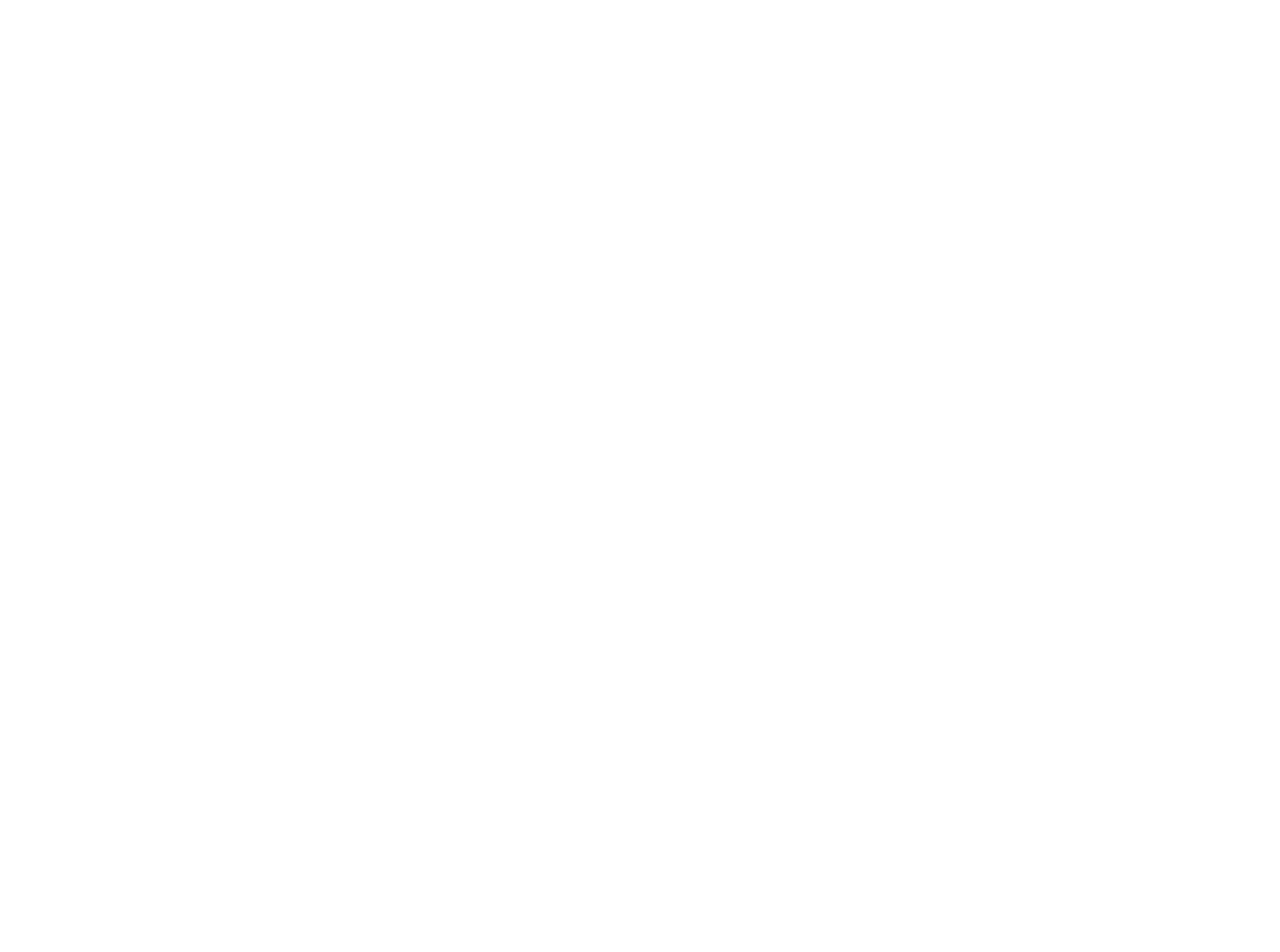
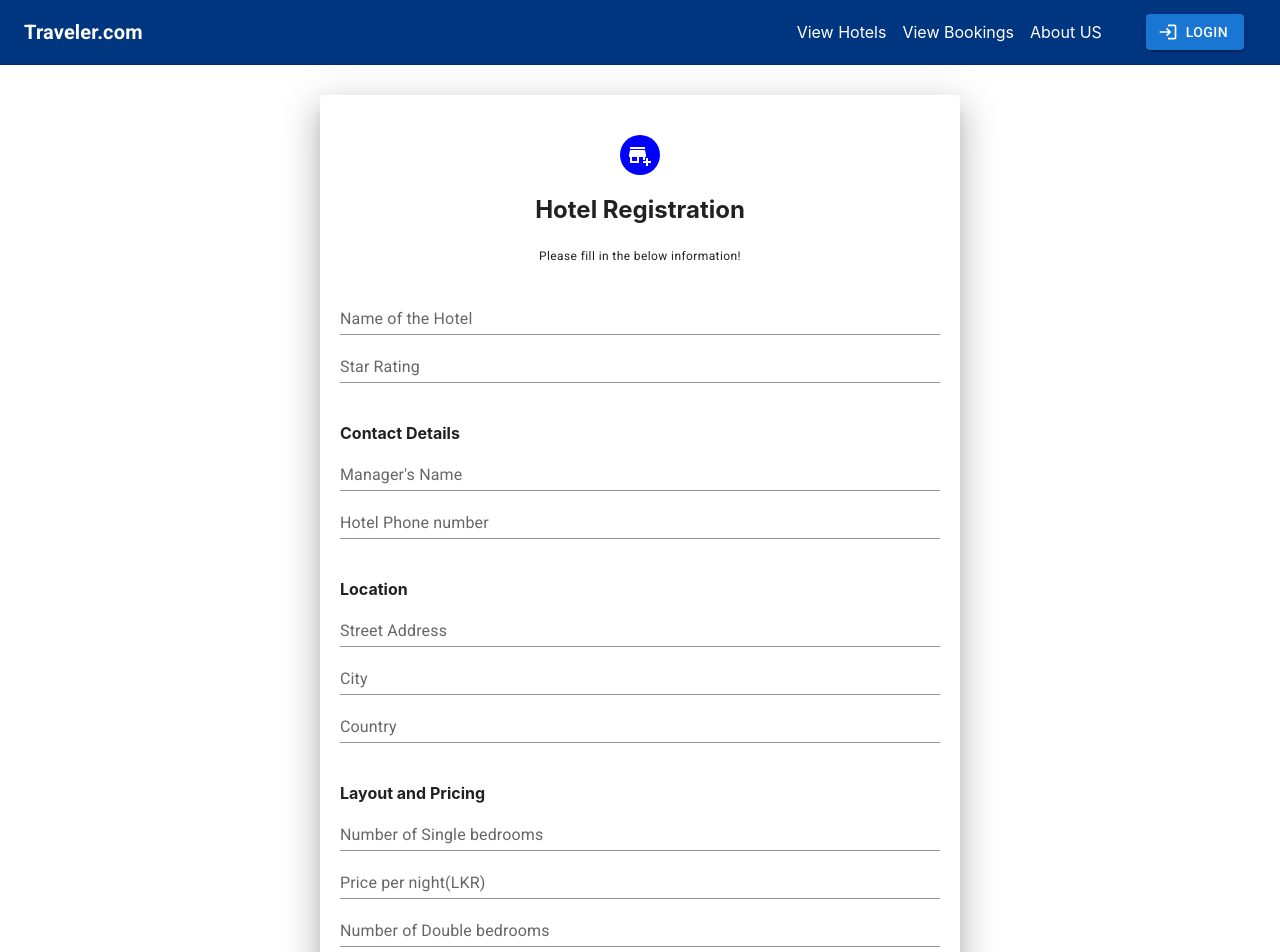
Before and after one commit to navod99/hotel-reservation-platform, a React (Create React App) app in the folder Frontend/: page /addhotel in a window 1280 px wide. Before the commit this address had no page. Shown: the top 952 px of the page. Before the commit the page ends 800 px from the top, so only its background shows below. Built offline with nearby package versions, Linux system fonts and the light colour scheme.

Commit message:
frontend add hotel file

```diff
--- /dev/null
+++ b/Frontend/src/components/Addhotel.js
@@ -0,0 +1,49 @@
+import { Avatar, Grid, Paper, TextField, Typography, InputLabel, MenuItem, Select } from '@mui/material';
+import React from 'react'
+import AddBusinessIcon from '@mui/icons-material/AddBusiness';
+import Footer from './Footer/Footer'
+import Header from './Header/Header'
+
+const Addhotel = () =>{
+
+    const paperStyle={padding: '40px 20px', width:600, margin: '30px auto'}
+    const avatarStyle={backgroundColor:'blue'}
+
+     return (
+
+        <div>
+        <Header/>
+        <Grid>
+            <Paper elevation={20} style={paperStyle}>
+                <Grid align='center'>
+                    <Avatar style={avatarStyle}>
+                     <AddBusinessIcon/>
+                    </Avatar>
+                    <h2>Hotel Registration</h2>
+                    <Typography variant='caption'>Please fill in the below information!</Typography>
+                </Grid>
+                <br/>
+                <form>
+                    <TextField variant="standard" fullWidth label="Name of the Hotel"/>
+                    <TextField variant="standard" fullWidth type="number" InputProps={{ inputProps: { min: 0, max: 5 } }} label="Star Rating"/><br/><br/><br/>
+                    <Typography variant='label' fontWeight='bold'>Contact Details</Typography>
+                    <TextField variant="standard" fullWidth label="Manager's Name"/>
+                    <TextField variant="standard" fullWidth label="Hotel Phone number"/><br/><br/><br/>
+                    <Typography variant='label' fontWeight='bold'>Location</Typography>
+                    <TextField variant="standard" fullWidth label="Street Address"/>
+                    <TextField variant="standard" fullWidth label="City"/>
+                    <TextField variant="standard" fullWidth label="Country"/><br/><br/><br/>
+                    <Typography variant='label' fontWeight='bold'>Layout and Pricing</Typography>
+                    <TextField variant="standard" fullWidth type="number" InputProps={{ inputProps: { min: 0 } }} label="Number of Single bedrooms"/>
+                    <TextField variant="standard" fullWidth type="number" InputProps={{ inputProps: { min: 0 } }} label="Price per night(LKR)"/>
+                    <TextField variant="standard" fullWidth type="number" InputProps={{ inputProps: { min: 0 } }} label="Number of Double bedrooms"/>
+                    <TextField variant="standard" fullWidth type="number" InputProps={{ inputProps: { min: 0 } }} label="Price per night(LKR)"/>
+                </form>
+            </Paper>
+        </Grid>
+         <Footer/>
+         </div>
+     )
+}
+
+export default Addhotel;
--- a/Frontend/src/components/Routing.js
+++ b/Frontend/src/components/Routing.js
@@ -4,6 +4,7 @@
     Routes,
     Route,
 } from "react-router-dom";
+import Addhotel from './Addhotel';
 import Home from './Home';
 import Login from './Login';
 import Signup from './Signup';
@@ -16,6 +17,7 @@
                 <Route path='/' exact element= {<Home/>}/>
                 <Route path='/login' exact element= {<Login/>}/>
                 <Route path='/signup' exact element= {<Signup/>}/>
+                <Route path = '/addhotel' exact element={<Addhotel/>}/>
 
 
             </Routes>
```
